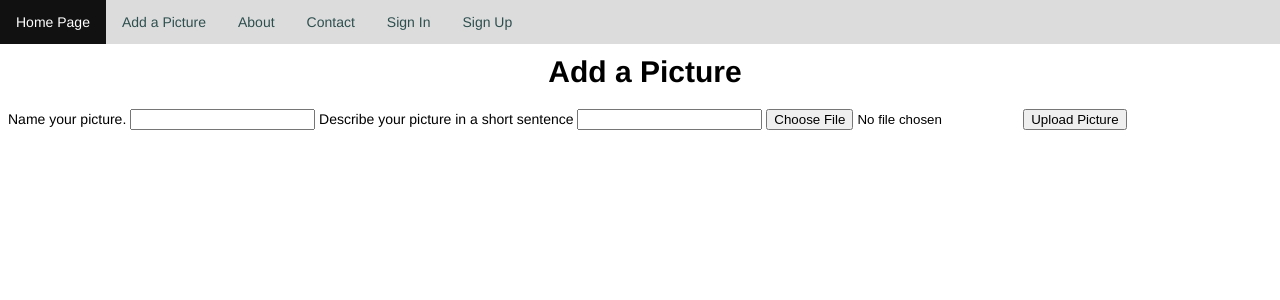
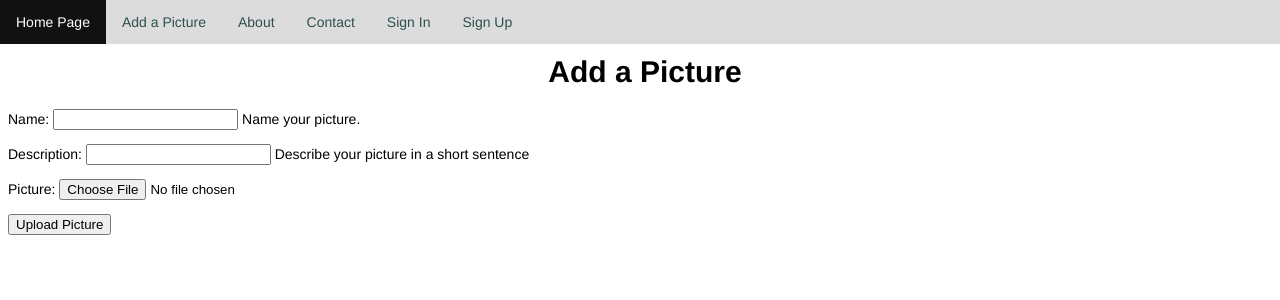
Before and after one commit to cynthi-a/Wandr, a Django app: page /wandr/add_picture/ in a window 1280 px wide. Shown: the top 300 px of the page. Run offline with Django 3.2, Linux system fonts and the light colour scheme; parts of the project's set-up code (start-up, migrations or seed data) failed here and were passed over.

Commit message:
picture adding still does not work

```diff
--- a/templates/wandr/add_picture.html
+++ b/templates/wandr/add_picture.html
@@ -10,8 +10,11 @@
  Add a Picture
  </h1>
  <div>
-	<form id="category_form" methods="post" action="/wandr/add_picture/"
+	<form id="picture_form" methods="post" action="/wandr/add_picture/"
 		{% csrf_token %}
+
+		{{ picture_form.as_p }}
+
 		{% for hidden in form.hidden_fields %}
 			{{ hidden }}
 		{% endfor %}
--- a/wandr/views.py
+++ b/wandr/views.py
@@ -93,17 +93,29 @@ def contact(request):
 
 # created 02.03. Cynthia
 def add_picture(request):
-	form = PictureForm()
+	# form = PictureForm()
 
-	if request.method == 'POST':
-		form = PictureForm(request.POST)
+	# if request.method == 'POST':
+	# 	form = PictureForm(request.POST)
 
-		if form.is_valid():
-			form.save(commit = True)
-			return index(request)
-		else:
-			print(form.errors)
-	return render(request, 'wandr/add_picture.html', {'form' : form})
+	# 	if form.is_valid():
+	# 		form.save(commit = True)
+	# 		return index(request)
+	# 	else:
+	# 		print(form.errors)
+	# return render(request, 'wandr/add_picture.html', {'form' : form})
+
+    if request.method == 'POST':
+        picture_form = PictureForm(request.POST, request.FILES)
+        if picture_form.is_valid():
+            picture = picture_form.save(commit=False)
+            picture.save()
+        else:
+            print(picture_form.errors)
+
+    picture_form = PictureForm()
+
+    return render(request, 'wandr/add_picture.html', {'picture_form':picture_form})
 
 # Redirect after successful login - Cristina 04.03.
 #class MyRegistrationView(RegistrationView):
```
Also changed, not shown: db.sqlite3, 3 other files.
